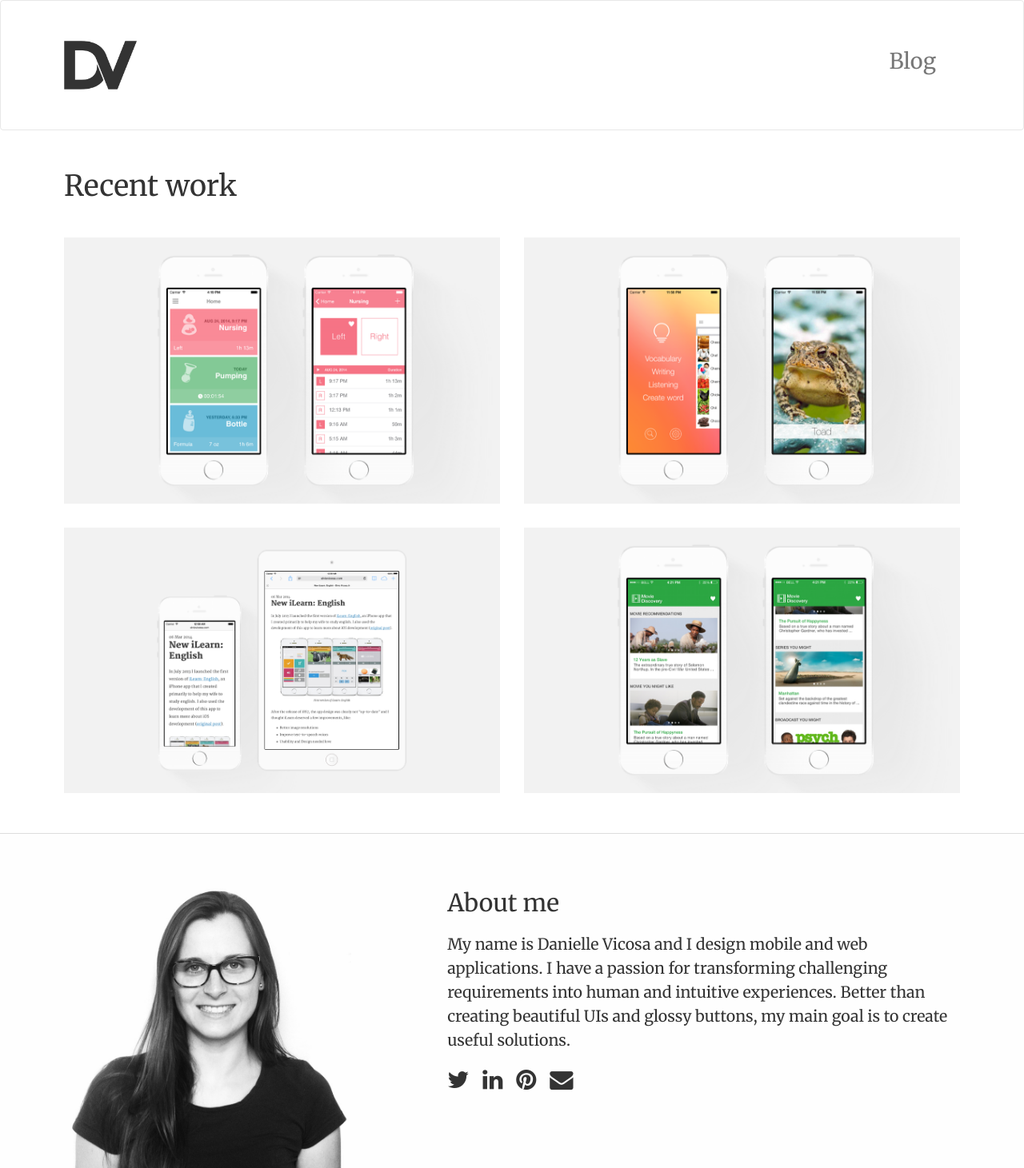
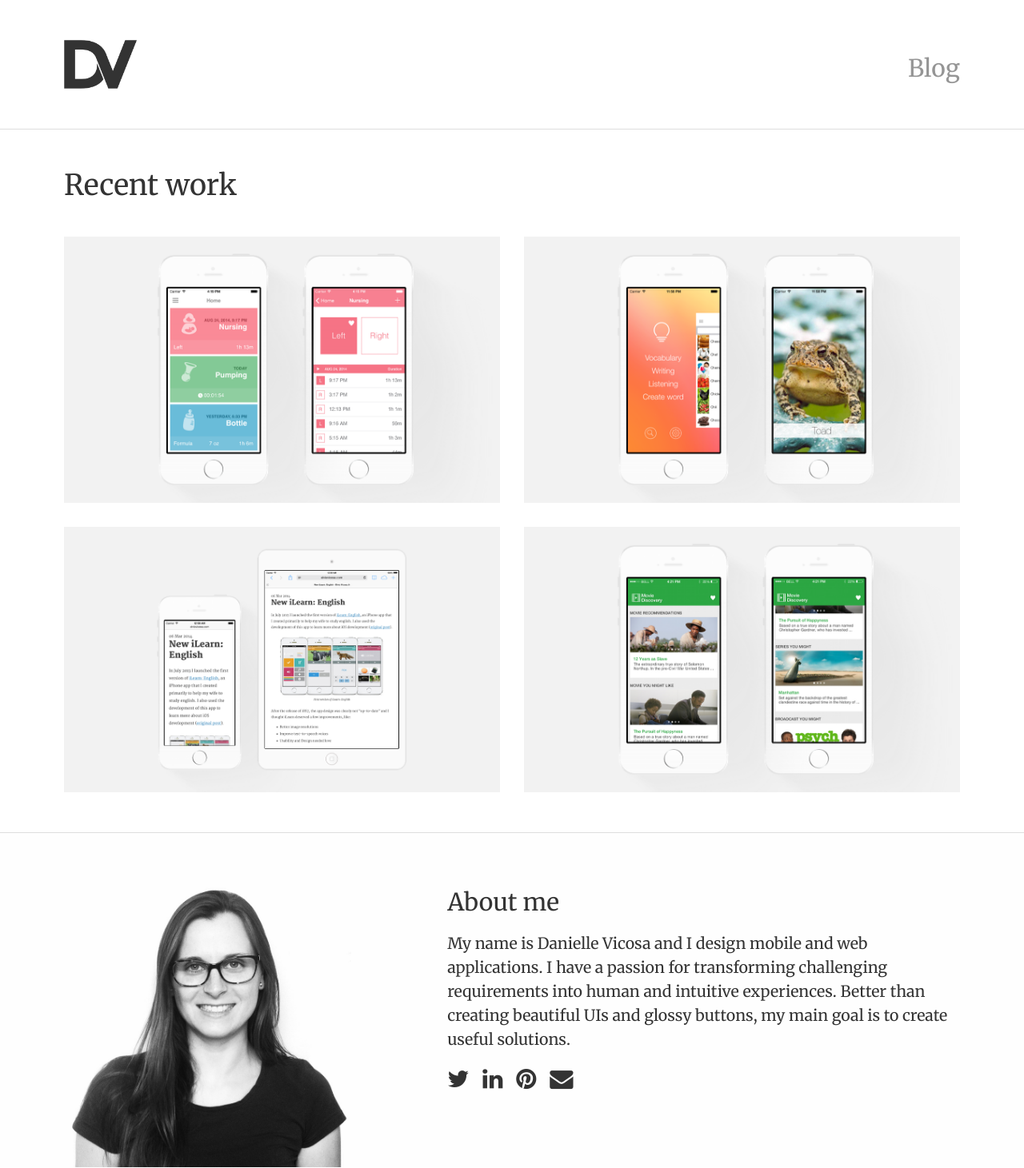
Before and after one commit to daniellevicosa/daniellevicosa.github.io, a Jekyll site: the page built from index.html, in a window 1280 px wide. Shown: the whole page at 80% size. Built offline with Jekyll 4.4.1, drawn with Linux system fonts in a browser that asks for light colours; nearby versions of some CDN libraries.

Commit message:
Design tweaks + fix project order

```diff
--- a/_includes/head.html
+++ b/_includes/head.html
@@ -17,6 +17,7 @@
   <script src="https://code.jquery.com/jquery-2.1.1.min.js"></script>
   <script src="https://maxcdn.bootstrapcdn.com/bootstrap/3.2.0/js/bootstrap.min.js"></script>
   <link href='http://fonts.googleapis.com/css?family=Merriweather:400,700,400italic,900' rel='stylesheet' type='text/css'>
+  <link href='http://fonts.googleapis.com/css?family=Nunito:300' rel='stylesheet' type='text/css'>
   <link href="http://netdna.bootstrapcdn.com/font-awesome/4.0.3/css/font-awesome.css" rel="stylesheet">
   <link rel="stylesheet" href="{{ "/css/main.css" | prepend: site.baseurl }}">
   <script src="{{ "/javascript/main.js" | prepend: site.baseurl }}"></script>
--- a/_includes/header.html
+++ b/_includes/header.html
@@ -1,29 +1,22 @@
-<div class="navbar navbar-default navbar-main" role="navigation">
-  <div class="container">
-    <div class="navbar-header">
-      <button type="button" class="navbar-toggle collapsed" data-toggle="collapse" data-target=".navbar-collapse">
-        <span class="sr-only">Toggle navigation</span>
-        <span class="icon-bar"></span>
-        <span class="icon-bar"></span>
-        <span class="icon-bar"></span>
-      </button>
-    </div>
-
+<div class="container">
+  <header class="main-header">
     <div class="pull-left logo">
       <a href="/">
         <img src="/images/logo.png">
       </a>
     </div>
 
-    <div class="collapse navbar-collapse pull-right">
-      <ul class="nav navbar-nav">
-        {% if page.category == "blog" %}
-        {% elsif page.category == "work" %}
-          <li><a href="/blog">Blog</a></li>
-        {% else %}
-          <li><a href="/blog">Blog</a></li>
-        {% endif %}
-      </ul>
+    <div class="pull-right blog-link">
+      {% if page.category == "blog" %}
+      {% elsif page.category == "work" %}
+        <a href="/blog">Blog</a>
+      {% else %}
+        <a href="/blog">Blog</a>
+      {% endif %}
     </div>
-  </div>
+
+    <div class="clearfix"></div>
+  </header>
 </div>
+
+<div class="separator"></div>
--- a/_posts/2014-09-16-elviovicosa.html
+++ b/_posts/2014-09-16-elviovicosa.html
@@ -3,7 +3,7 @@
 title:  "elviovicosa.com"
 date: 2014-09-16
 category: work
-order: 1
+order: 3
 ---
 
 <header class="row post-header">
--- a/_posts/2014-09-16-mamae.html
+++ b/_posts/2014-09-16-mamae.html
@@ -3,7 +3,7 @@
 title:  "Mamae - mamaeapp.com"
 date: 2014-09-16
 category: work
-order: 3
+order: 1
 ---
 
 <header class="row post-header">
--- a/css/main.css
+++ b/css/main.css
@@ -11,7 +11,6 @@
 a:hover {
   color: #777;
 }
-
 
 h1, h2, ul, li, p {
   margin: 0px;
@@ -34,6 +33,11 @@
 .separator {
   border: 1px solid #DDD;
   border-width: 1px 0 0 0;
+}
+
+.separator-bottom {
+  border: 1px solid #DDD;
+  border-width: 0 0 1px 0;
 }
 
 .navbar-main li {
@@ -99,6 +103,7 @@
 
 /*------------------ Responsive overrides --------------------*/
 
+
 @media (min-width: 1200px) {
   .container {
     width: 1150px;
@@ -124,6 +129,13 @@
   }
 }
 
+
+@media (max-width: 1200px) {
+  footer {
+    font-size: 1.2em;
+  }
+}
+
 @media (max-width: 768px) {
   .navbar-header {
     float: right;
@@ -143,6 +155,30 @@
 
   .post .row {
     margin-bottom: 15px;
+  }
+
+  footer {
+    margin-bottom: 30px;
+  }
+}
+
+@media (min-width: 768px) and (max-width: 992px) {
+  .about-me {
+    margin-bottom: 20px;
+  }
+
+  .about-me h2 {
+    font-size: 1.2em;
+    font-weight: bold;
+  }
+
+  .about-me p {
+    font-size: 0.9em;
+    line-height: 25px;
+  }
+
+  .avatar img {
+    width: 100%;
   }
 }
 
@@ -171,9 +207,10 @@
 .work-item-about {
   display: none;
   line-height: 20px;
-}
-
-.work-item.active .work-item-main {
+  -webkit-transition: all 1s linear;
+  -moz-transition: all 1s linear;
+  -o-transition: all 1s linear;
+  transition: all 1s linear;
 }
 
 .work-item.active .work-item-about {
@@ -182,13 +219,28 @@
   top: 0;
   left: 15px;
   display: block;
-  background: rgba(51, 51, 51, 0.9);
+  background-color: rgba(255, 255, 255, 0.8);
 }
 
 .work-item-about-content {
-  width: 80%;
+  text-align: center;
+  width: 50%;
   margin: 0 auto;
   margin-top: 20%;
+  color: #FFFFFF;
+}
+
+.work-item-about-content h1 {
+  font-weight: 100;
+  font-family: Nunito;
+  font-size: 1.5em;
+  background: #333;
+  padding: 10px;
+}
+
+.work-item-about-content p {
+  margin-top: 20px;
+  color: #333;
 }
 
 .browser {
@@ -238,3 +290,12 @@
   width: 30%;
   height: 30%;
 }
+
+.main-header {
+  padding: 50px 0;
+  font-size: 2em;
+}
+
+.main-header .blog-link {
+  padding: 20px 0 0 0;
+}
```
Also changed, not shown: index.html (+4 -4 lines), images/work/mamae/1-100.jpg, 10 other files.
